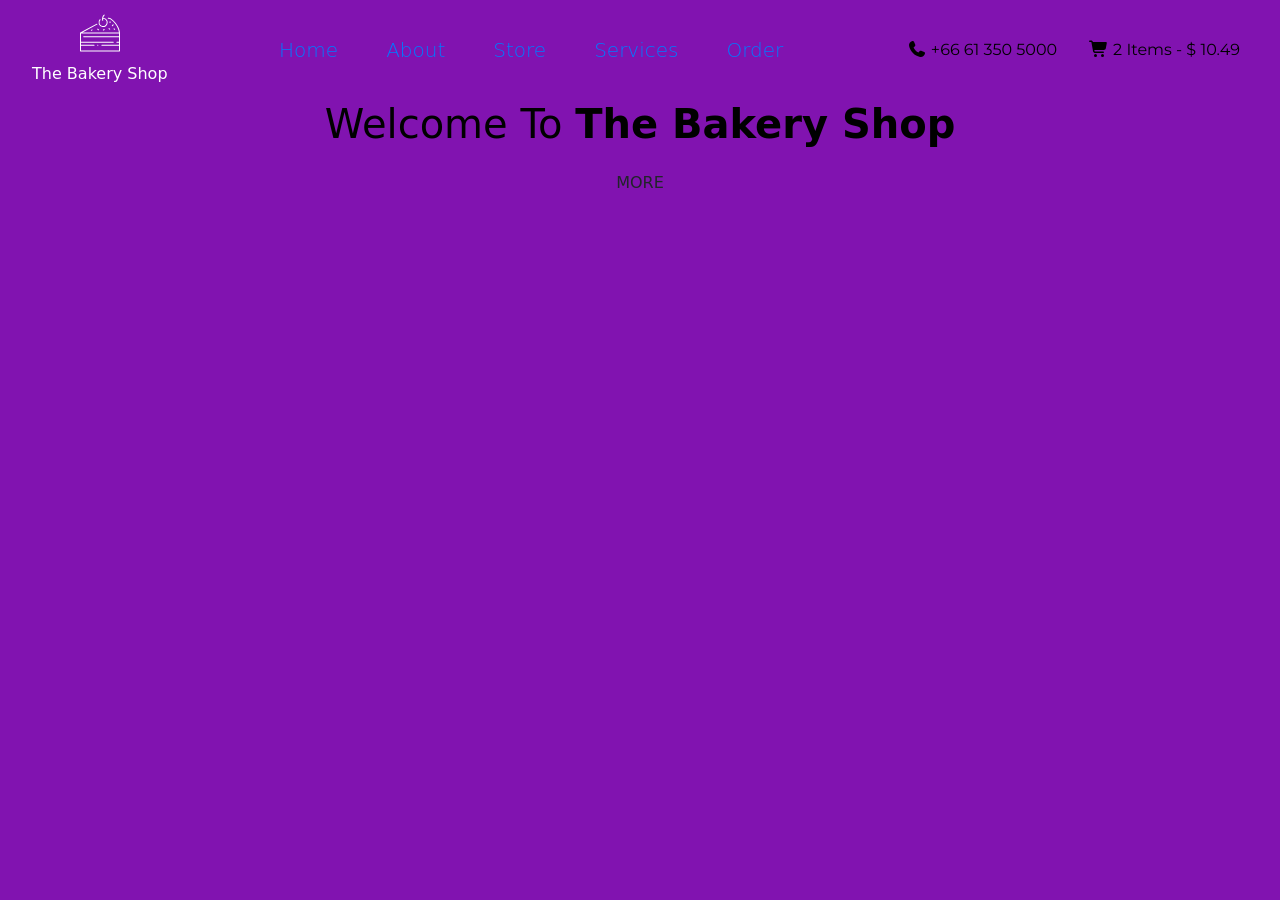
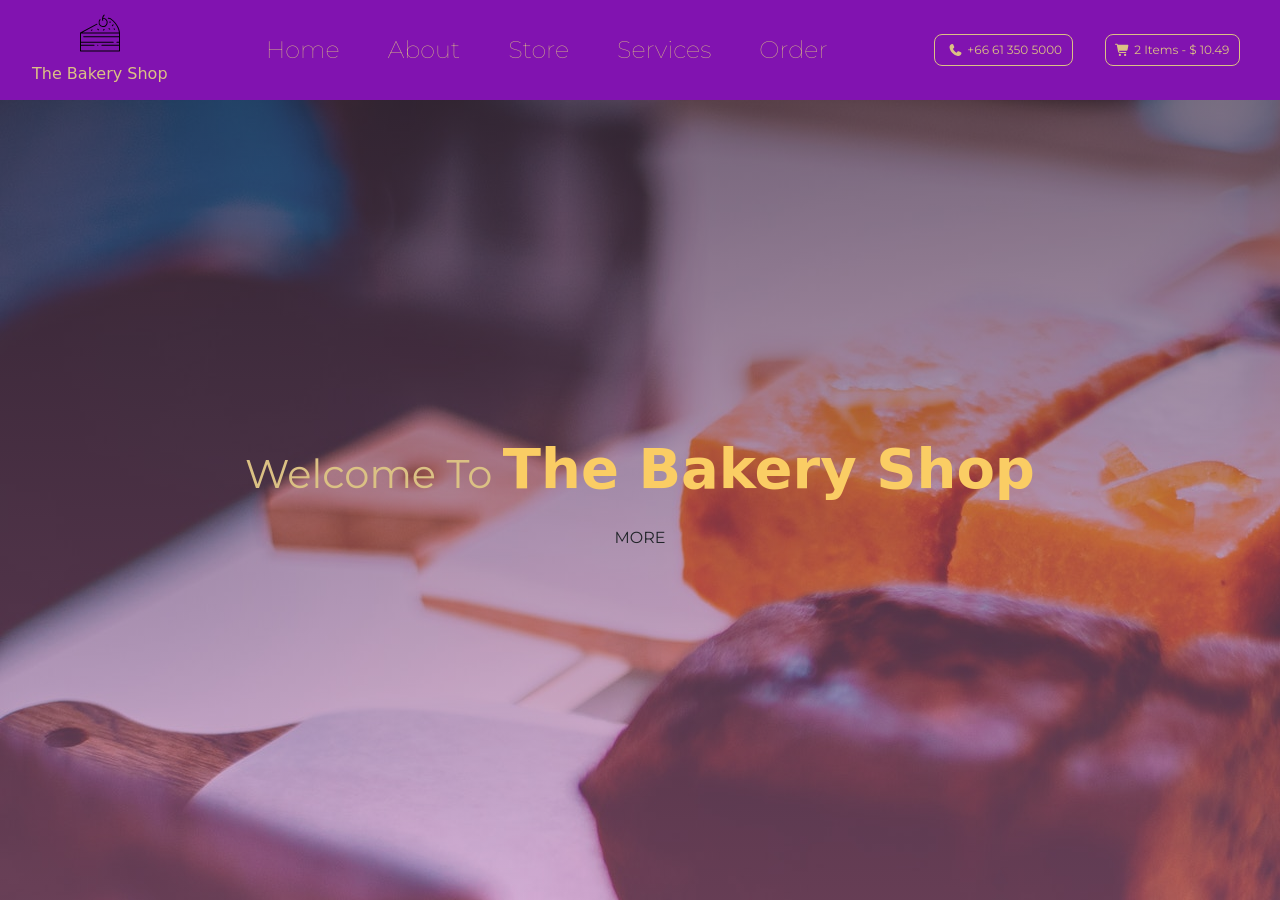
Before and after one commit to jamesnathanan/bakery-shop, a plain HTML site: page index.html in a window 1280 px wide. Before the commit the page ends 800 px from the top, so only its background shows below. Drawn offline with Linux system fonts and the light colour scheme; a web font is replaced by a local one.

Commit message:
added min-height
and some custom css

```diff
--- a/css/main.css
+++ b/css/main.css
@@ -10,8 +10,8 @@
 
 body {
   /* font-family: "Arvo", serif; */
-  /* font-family: "Montserrat", sans-serif; */
-  font-family: "Cedarville Cursive", cursive;
+  font-family: "Montserrat", sans-serif;
+  /* font-family: "Cedarville Cursive", cursive; */
   background: var(--mainViolet);
   color: var(--mainBlack);
 }
@@ -27,6 +27,85 @@ body {
 /* use !important to overwrite premade in bootstrap (py-5) */
 
 #logo {
-  -webkit-filter: invert(1); /* safari 6.0 - 9.0 */
-  filter: invert(1);
+  /* -webkit-filter: invert(1);
+  filter: invert(1); */
 }
+#logo:hover {
+  transform: scale(1.02);
+  transition: transform 0.5s ease;
+}
+
+.navbar-toggler {
+  outline: none !important;
+}
+
+.toggler-icon {
+  font-size: 2.5rem;
+  color: var(--mainGoldCrayola);
+}
+
+.nav-link {
+  color: var(--mainGoldCrayola);
+  font-size: 1.5rem;
+  transition: all 0.5s ease;
+}
+.nav-link:hover {
+  color: var(--mainBlue);
+  transform: scale(1.05);
+}
+
+.font-cursive {
+  font-family: "Cedarville Cursive", cursive;
+}
+
+#shopname {
+  color: var(--mainGoldCrayola) !important;
+  font-family: "Cedarville Cursive", cursive;
+}
+
+.text-gold {
+  color: var(--mainGoldCrayola) !important;
+}
+
+/* cart style */
+.cart-info__icon {
+  cursor: pointer;
+}
+.cart-info,
+.nav-info {
+  border: 0.05rem solid var(--mainGoldCrayola);
+  padding: 0.4rem 0.6rem;
+  border-radius: 0.5rem;
+  font-size: 0.75rem;
+  cursor: pointer;
+}
+.cart-info:hover,
+.nav-info:hover {
+  color: var(--mainViolet);
+  background: var(--mainBlue);
+  border-color: var(--mainBlue);
+  transform: scale(1.05);
+  transition: transform 0.3s ease;
+}
+.cart-info:hover .cart-info__icon {
+  color: var(--mainGoldCrayola);
+}
+.nav-info:hover .info-icon {
+  color: var(--mainGoldCrayola);
+}
+
+.max-height {
+  min-height: 100vh;
+  background: linear-gradient(
+      to bottom,
+      rgba(57, 35, 59, 0.6),
+      rgba(241, 115, 199, 0.3)
+    ),
+    url("../img/pexels-maria-orlova-4913399.jpg");
+  /* Photo by Maria Orlova from Pexels */
+}
+
+.banner-title {
+  font-size: 3.5rem;
+  color: var(--mainMaize);
+}
```
